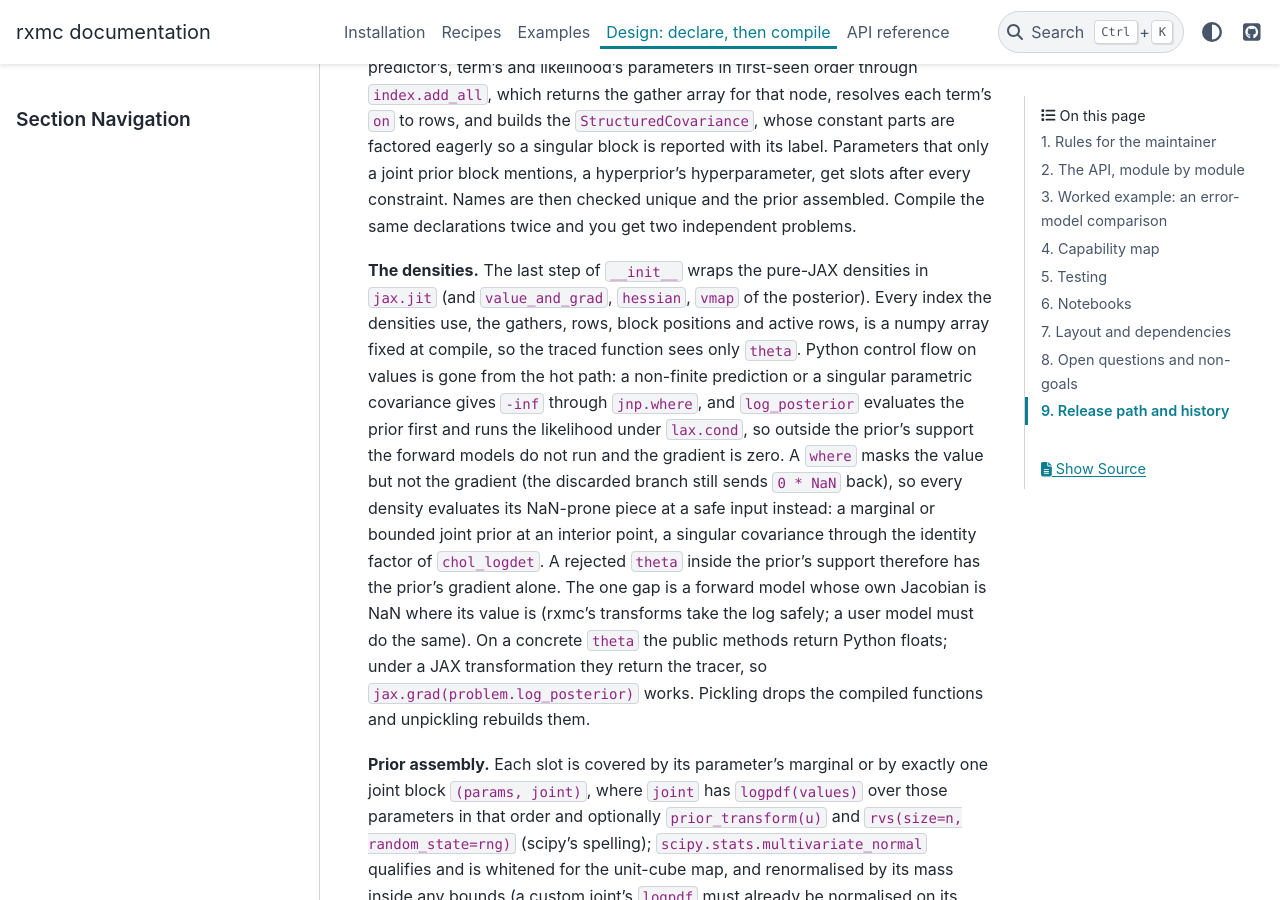
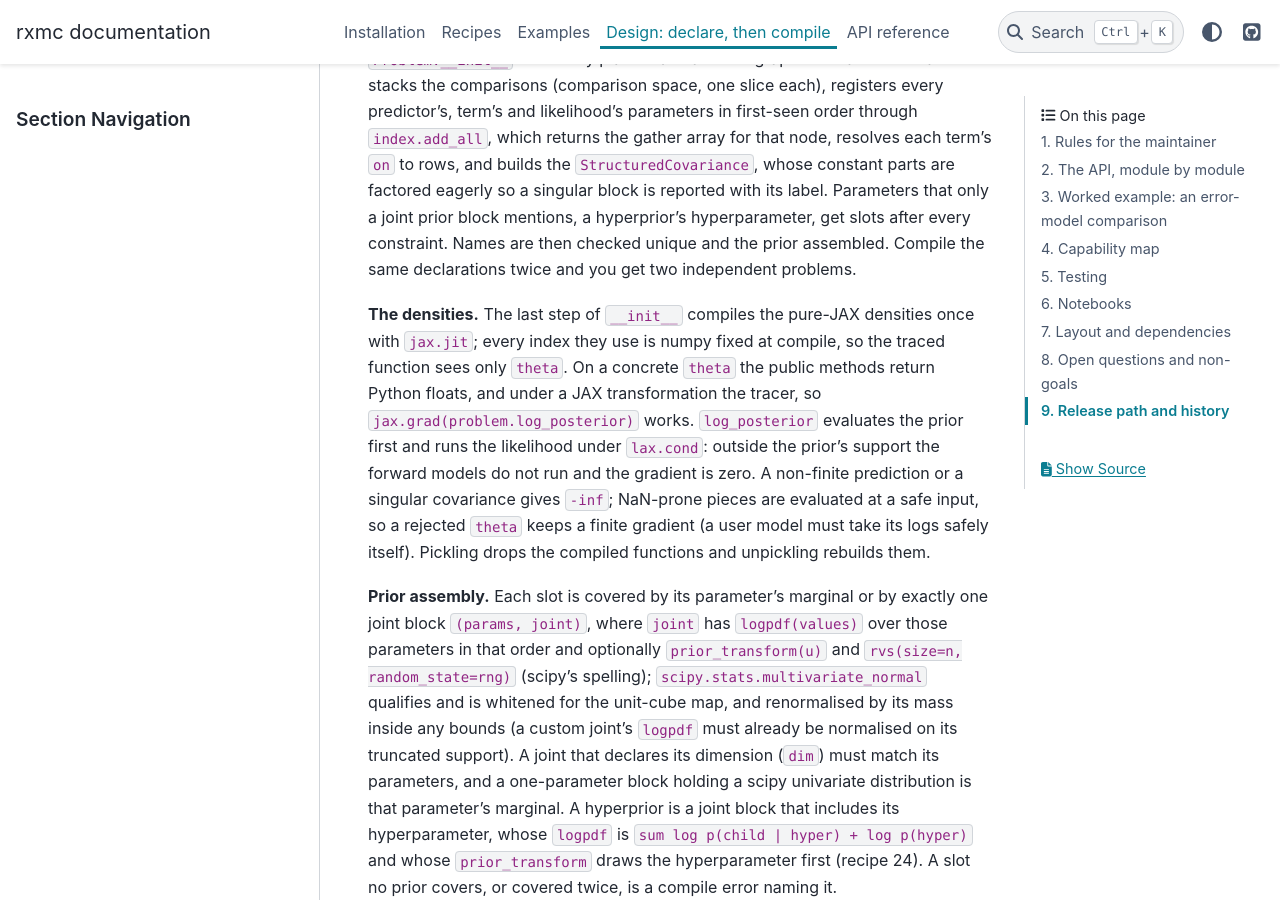
Before and after one commit to beykyle/rxmc, a Sphinx documentation site: the page built from docs/design.md, in a window 1280 px wide and 900 px high, scrolled down 8957 px. Built offline with Sphinx 7.4.7 and the PyData theme 0.15.4, drawn with Linux system fonts in a browser that asks for light colours; pages that are not in the unit, such as notebooks, are missing from menus; the version number could not be read and is left out; some of the changed text lies outside the part shown.

Commit message:
Bring the docs up to date with the JAX rewrite
A review of the docs against the rewrite found two recipe snippets that
no longer ran and a few that were wrong, pre-JAX statements left in
design.md, and the JAX density contract missing from the website: it
lives in module docstrings the API pages never rendered, and the
Problem densities had no docstrings at all.

Broken or wrong:
- Recipes 32 and 37 used numpy on traced values; they now use jnp, as
  their tests do.  Recipe 22 calls kernel_params without bounds, which
  leaves the parameters without a prior; recipe 7's conditioned draw
  lacked terms=[gp] (wrong before the rewrite too).
- design.md still described sklearn duck-typing, a KernelTerm field
  named kernel, the old kernel() signature, MAP by finite differences
  and an angular-basis cache.
- kernel_params and JAX_LOGPDFS were unresolved references.

Added: one-line docstrings for the Problem densities, with the contract
on log_posterior (float on concrete input, tracer under JAX, -inf with
a zero or finite gradient); the problem, terms and covariance module
docstrings rendered on the API page; a priors bullet on JAX_LOGPDFS and
Parameter(logpdf=), with a test for the latter; capability-map rows for
gradients, parallel sampling and custom prior densities; the PyPI wait
on jitr v4 and a GPU note in the installation docs.

Shorter: the densities paragraph of design.md (19 lines to 11), recipe
16's parallelism bullet (now a pointer to design.md), the jitr caveat
in design.md, and the MPI thread flags as one code line.

The notebooks and the pages describing them are left for the port.

````diff
--- a/docs/design.md
+++ b/docs/design.md
@@ -51,7 +51,8 @@
 4. **Every user-supplied callable has one shape:** `fn(context, *values)`,
    where `context` is the grid `x` (models, transforms) or a `TermContext`
    (terms, bases, amplitudes) and `values` are the sampled values of the
-   parameters the node declares, in declaration order.
+   parameters the node declares, in declaration order.  (Kernel builders are
+   the exception: `build(*values)` returns a tinygp kernel.)
 5. **Sharing is spelled by passing the same `Parameter` object.**  Inside a
    term, between terms, between a model and a term, across constraints.
    There is no second identity notion and no value equality anywhere.
@@ -376,25 +378,17 @@
 constraint.  Names are then checked unique and the prior assembled.
 Compile the same declarations twice and you get two independent problems.
 
-**The densities.**  The last step of `__init__` wraps the pure-JAX densities
-in `jax.jit` (and `value_and_grad`, `hessian`, `vmap` of the posterior).
-Every index the densities use, the gathers, rows, block positions and
-active rows, is a numpy array fixed at compile, so the traced function sees
-only `theta`.  Python control flow on values is gone from the hot path: a
-non-finite prediction or a singular parametric covariance gives `-inf`
-through `jnp.where`, and `log_posterior` evaluates the prior first and runs
-the likelihood under `lax.cond`, so outside the prior's support the forward
-models do not run and the gradient is zero.  A `where` masks the value but
-not the gradient (the discarded branch still sends `0 * NaN` back), so
-every density evaluates its NaN-prone piece at a safe input instead: a
-marginal or bounded joint prior at an interior point, a singular covariance
-through the identity factor of `chol_logdet`.  A rejected `theta` inside
-the prior's support therefore has the prior's gradient alone.  The one gap
-is a forward model whose own Jacobian is NaN where its value is (rxmc's
-transforms take the log safely; a user model must do the same).
-On a concrete `theta` the public methods return Python floats; under a JAX
-transformation they return the tracer, so `jax.grad(problem.log_posterior)`
-works.  Pickling drops the compiled functions and unpickling rebuilds them.
+**The densities.**  The last step of `__init__` compiles the pure-JAX
+densities once with `jax.jit`; every index they use is numpy fixed at
+compile, so the traced function sees only `theta`.  On a concrete `theta`
+the public methods return Python floats, and under a JAX transformation the
+tracer, so `jax.grad(problem.log_posterior)` works.  `log_posterior`
+evaluates the prior first and runs the likelihood under `lax.cond`: outside
+the prior's support the forward models do not run and the gradient is zero.
+A non-finite prediction or a singular covariance gives `-inf`; NaN-prone
+pieces are evaluated at a safe input, so a rejected `theta` keeps a finite
+gradient (a user model must take its logs safely itself).  Pickling drops
+the compiled functions and unpickling rebuilds them.
 
 **Prior assembly.**  Each slot is covered by its parameter's marginal or by
 exactly one joint block `(params, joint)`, where `joint` has
@@ -653,11 +647,13 @@
 3. **MPI.**  `mpirun`/`srun` start every rank as a fresh interpreter, so the
    fork problem does not arise (do not `MPI.Comm.Spawn` from a JAX-loaded
    process, and do not mix fork pools into a rank).  Each rank compiles its
-   own densities, and each rank's XLA thread pool defaults to every core:
-   with several ranks on a node, limit threads per rank (e.g.
-   `XLA_FLAGS="--xla_cpu_multi_thread_eigen=false
-   intra_op_parallelism_threads=1"` and `OMP_NUM_THREADS=1`).  On GPUs set
+   own densities, and each rank's XLA thread pool defaults to every core, so
+   with several ranks on a node limit the threads per rank.  On GPUs set
    `XLA_PYTHON_CLIENT_PREALLOCATE=false` or pin one device per rank.
+
+   ```bash
+   XLA_FLAGS="--xla_cpu_multi_thread_eigen=false intra_op_parallelism_threads=1" OMP_NUM_THREADS=1 mpirun -n 8 python run.py
+   ```
 
 ### Performance
 
@@ -720,7 +716,7 @@
 | cut posterior by multiple imputation | stage-1 and per-draw stage-2 problems | recipe 29 |
 | simulation-based calibration | `sample_prior`, `predictive_draws`, `dataclasses.replace(d, y=)` | recipe 31 |
 | emulator as `Model`, its variance as a `diag` term sharing parameters | recipe 32 | test_terms |
-| MAP and Laplace | `scipy.optimize` on `log_posterior`, `problem.bounds` | recipe 33 |
+| MAP and Laplace | `scipy.optimize` with `jac=grad_log_posterior`; `hessian_log_posterior` | recipe 33 |
 | global error scale and USU modes | `diag` term closing over `comp.y_err` with `statistical=False`; `offset(parameter=, on=technique)` | recipe 34 |
 | energy-dependent parameters | per-comparison `Model` instances closing over `meta`, shared objects | test_model, recipe 35 |
 | discrepancy on a physical basis | `systematic` modes or `omp + Model(basis_sum)` | recipe 36 |
@@ -728,6 +724,9 @@
 | classic normal hierarchical model | marginalised, non-centred, centred | recipe 38 |
 | SafeBayes | `replace(c, weight=η)` and prefix masks | recipe 25 |
 | joint MVN prior; truncated marginals; `prior_transform` | `Problem(priors=[(omp.params, mvn)])`; `Parameter(prior=, bounds=)` | test_problem, recipe 13 |
+| prior family without a JAX translation | `Parameter(prior=dist, logpdf=f)`, `f` in `jax.numpy`; `JAX_LOGPDFS` | test_problem, recipe 13 |
+| gradients: HMC/NUTS, MAP, Laplace | `grad_log_posterior`, `value_and_grad_log_posterior`, `hessian_log_posterior`; `jax.grad(problem.log_posterior)` | test_autodiff, recipe 33 |
+| parallel sampling | `log_posterior_batch` (emcee `vectorize=True`); spawn pool with a `dill` initializer; MPI | recipe 16 |
 | emcee, dynesty, black-box-bayes drivers | the flat interface; `dill` round trip | test_problem, recipe 16 |
 | EXFOR to dataset with unit conversion | `from_measurement(m, reaction=, quantity=)` | test_measurement, recipe 14 |
 | elastic `dXS/dA`, `dXS/dRuth`, `Ay`; (p,n) IAS | `ElasticXS`, `IsobaricAnalogPN` | test_reactions, recipe 15 |
@@ -817,22 +816,21 @@
 docs/               this document, recipes.md, examples.rst, api.rst, groundup_design.md (history)
 ```
 
-Runtime dependencies: `numpy`, `scipy`, `jax`, `tinygp`, `jitr` (its
-`jax-core` branch, the JAX solver of the next release, until that release is
-on PyPI) and `exfor-tools`.  Importing `rxmc` turns on `jax_enable_x64` for
+Runtime dependencies: `numpy`, `scipy`, `jax`, `tinygp`, `jitr` (jax-core
+branch) and `exfor-tools`.  Importing `rxmc` turns on `jax_enable_x64` for
 the process.
 Extras: `examples` (emcee, dynesty, corner, matplotlib, scikit-learn,
 dill, jupyter, ipykernel, tqdm), `validation` (examples plus pytest,
 nbmake, nbqa, ruff, black, isort, build), `docs` (sphinx, the pydata
-theme, myst-nb).  Python 3.12 or later.  Kernels are duck-typed on the
-scikit-learn interface, so scikit-learn is not a runtime dependency.
+theme, myst-nb).  Python 3.12 or later.  Kernels are tinygp; scikit-learn
+stays in the extras only until the notebooks are ported.
 
 ## 8. Open questions and non-goals
 
 - **Term-level partial masks.**  The factories accept `mask=`; a first-class
   `on=(comparison, point_mask)` would be tidier.  Not needed yet.
-- **Workspace caching across models.**  The angular basis is cached per
-  model instance; two models on one kinematics still build two.  A factor
+- **Workspace caching across models.**  The workspace at one energy is
+  cached per model instance; two models on one kinematics still build two.  A factor
   of a few in setup time, not in solve time.
 - **Cross-constraint modes.**  `U` is per constraint so that constraints
   stay independent and weights stay meaningful.  A mode that couples two
--- a/docs/index.rst
+++ b/docs/index.rst
@@ -4,7 +4,8 @@
 ``rxmc`` calibrates reaction models to experimental data by Bayesian
 inference, with the error model, statistical and systematic, experimental
 and theoretical, declared explicitly as part of the problem, and the
-calibration driven by external samplers (emcee, dynesty, black-box-bayes).
+calibration driven by external samplers (emcee, dynesty, black-box-bayes)
+and, with JAX gradients, by HMC or optimisers.
 
 - :doc:`recipes` states every supported use case with its spelling and the
   behaviour to expect; each recipe is a test.
````
Also changed, not shown: other parts of docs/design.md (+4 -3 lines), README.md (+3 -2 lines), docs/api.rst (+27 -0 lines), docs/installation.rst (+5 -3 lines), docs/recipes.md (+20 -15 lines), 5 other files.
